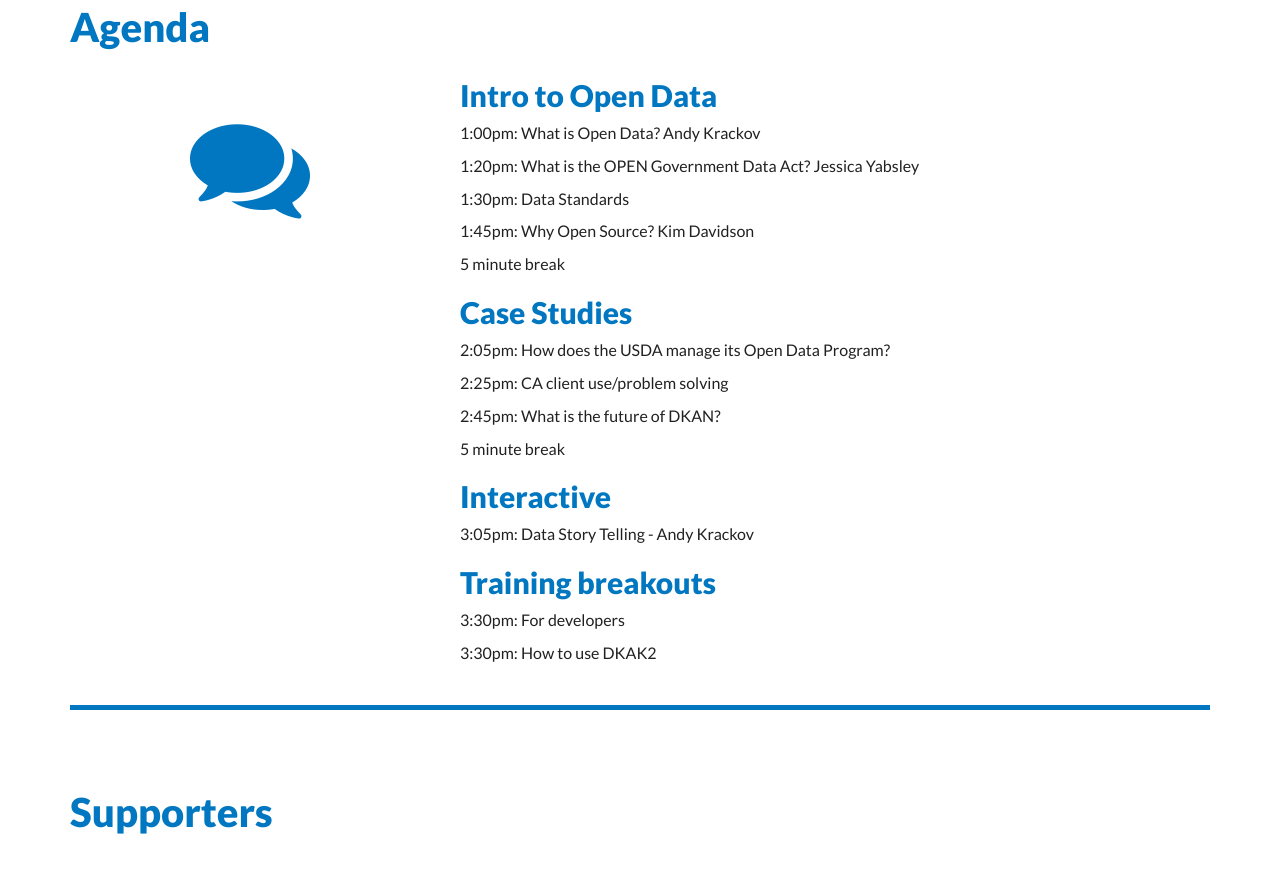
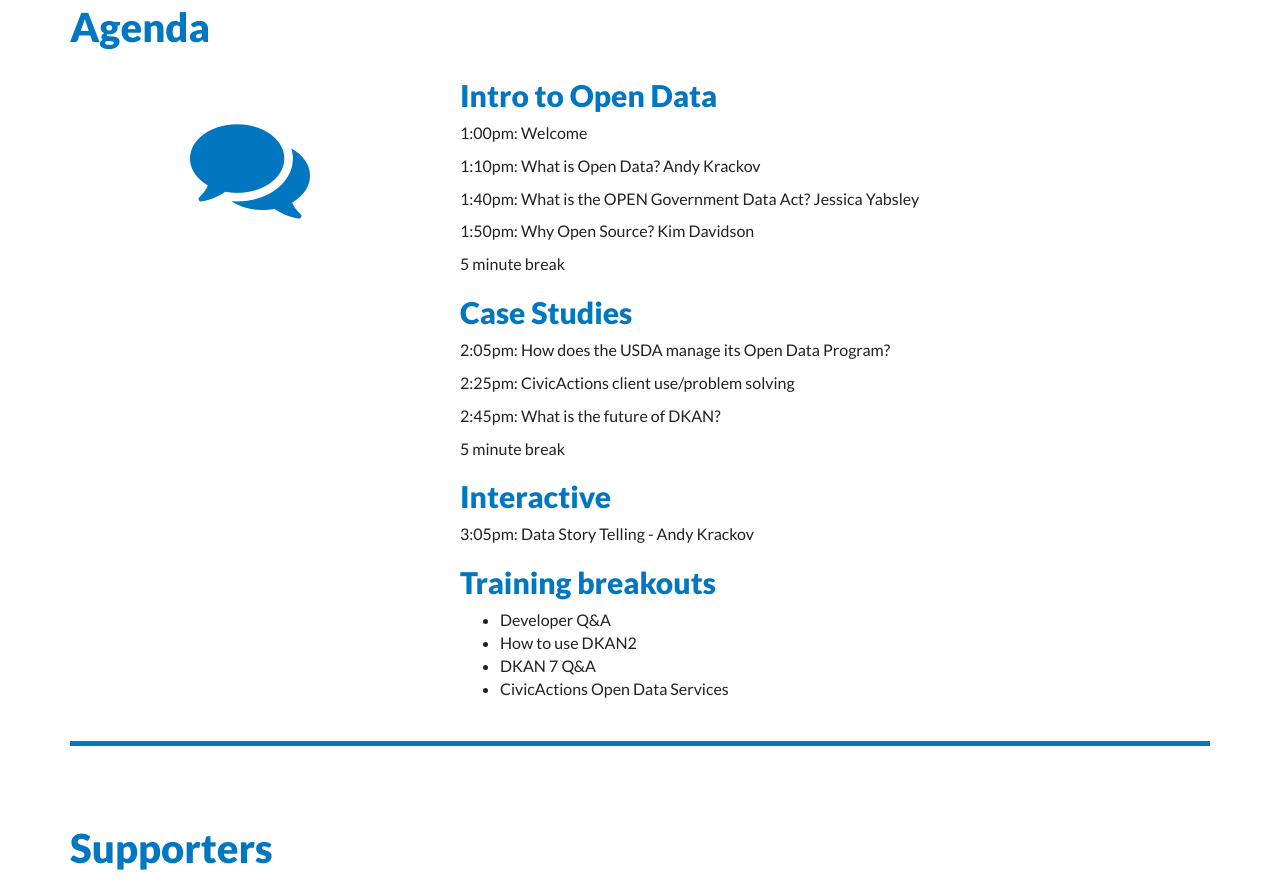
Before and after one commit to LexisLabs/old_website, a plain HTML site: page summit/index.html in a window 1280 px wide. Shown: the part 1140-2024 px from the top of the page. Drawn offline with nearby package versions, Linux system fonts and the light colour scheme.

Commit message:
update agenda

```diff
--- a/summit/index.html
+++ b/summit/index.html
@@ -232,21 +232,24 @@
         </div>
         <div class="col-md-8">
           <h3>Intro to Open Data</h3>
-            <p>1:00pm: What is Open Data? Andy Krackov</p>
-            <p>1:20pm: What is the OPEN Government Data Act? Jessica Yabsley</p>
-            <p>1:30pm: Data Standards</p>
-            <p>1:45pm: Why Open Source? Kim Davidson</p>
+            <p>1:00pm: Welcome</p>
+            <p>1:10pm: What is Open Data? Andy Krackov</p>
+            <p>1:40pm: What is the OPEN Government Data Act? Jessica Yabsley</p>
+            <p>1:50pm: Why Open Source? Kim Davidson</p>
             <p>5 minute break<p>
           <h3>Case Studies</h3>
             <p>2:05pm: How does the USDA manage its Open Data Program?</p>
-            <p>2:25pm: CA client use/problem solving</p>
+            <p>2:25pm: CivicActions client use/problem solving</p>
             <p>2:45pm: What is the future of DKAN?</p>
             <p>5 minute break<p>
           <h3>Interactive</h3>
             <p>3:05pm: Data Story Telling - Andy Krackov</p>
           <h3>Training breakouts</h3>
-            <p>3:30pm: For developers</p>
-            <p>3:30pm: How to use DKAK2</p>
+            <ul>
+              <li>Developer Q&A</li>
+              <li>How to use DKAN2</li>
+              <li>DKAN 7 Q&A </li>
+              <li>CivicActions Open Data Services</li>
         </div>
       </div>
 
```
